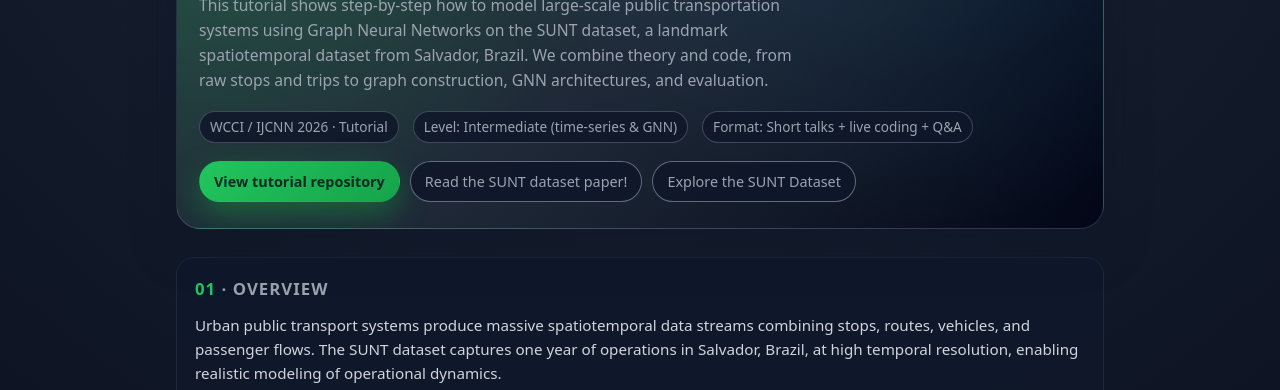
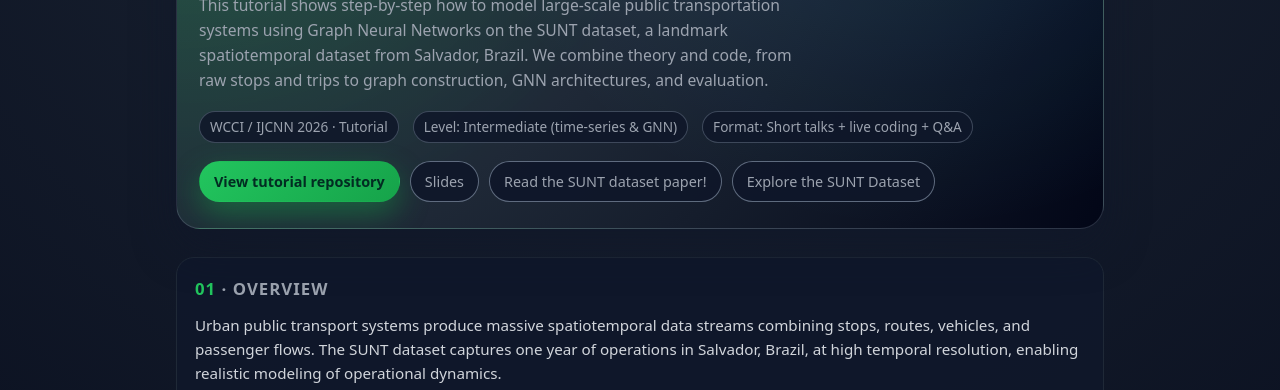
Before and after one commit to LabIA-UFBA/wcci-ijcnn-sunt-gnn, a plain HTML site: page index.html in a window 1280 px wide. Shown: the part 378-768 px from the top of the page. Drawn offline with Linux system fonts and the light colour scheme.

Commit message:
Restore Slides button and link to SUNT-WCCI-Tutorial.pdf
Co-Authored-By: Claude Sonnet 4.6 <noreply@anthropic.com>

```diff
--- a/index.html
+++ b/index.html
@@ -444,6 +444,9 @@ Public Transportation – WCCI/IJCNN 2026 Tutorial</title>
           <a class="btn-primary" href="https://github.com/ricardoarios/sunt_examples" target="_blank">
             View tutorial repository
           </a>
+          <a class="btn-ghost" href="SUNT-WCCI-Tutorial.pdf" target="_blank">
+            Slides
+          </a>
           <!-- Replace with real paper link if you like -->
           <a
             class="btn-ghost"
```
Also changed, not shown: 1 other file.
